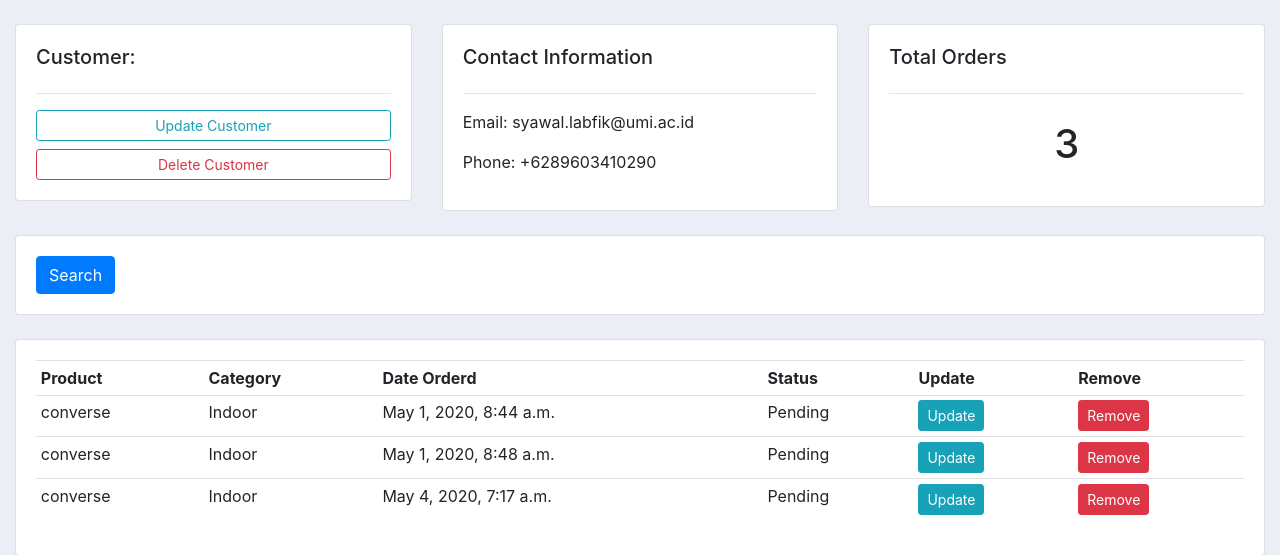
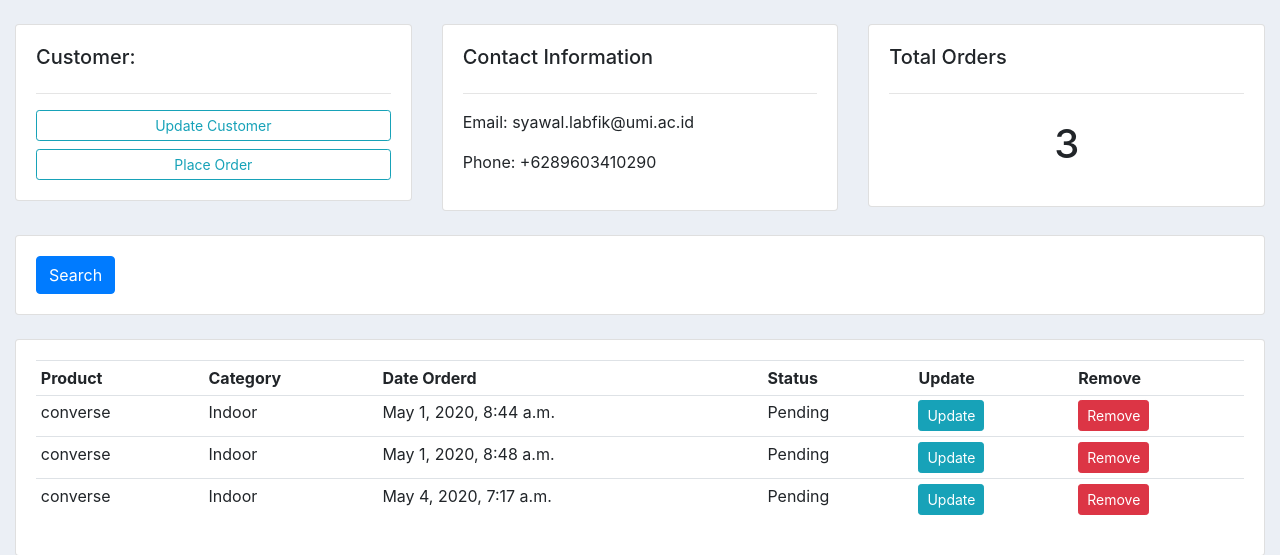
Before and after one commit to DhanrajNectar/19-Forgot-Password-Django101, a Django app: page /customer/1/ in a window 1280 px wide. Shown: the part 59-614 px from the top of the page. Run offline with Django 3.2, Linux system fonts and the light colour scheme; data comes from the database, SQL or seed files in the repository; both versions use the stored data as it was after the commit; some libraries are stand-ins or nearby versions.

Commit message:
inline formset

```diff
--- a/django101/accounts/templates/accounts/customer.html
+++ b/django101/accounts/templates/accounts/customer.html
@@ -10,8 +10,7 @@
 			<h5>Customer:</h5>
 			<hr>
 			<a class="btn btn-outline-info  btn-sm btn-block" href="">Update Customer</a>
-			<a class="btn btn-outline-danger  btn-sm btn-block" href="">Delete Customer</a>
-
+			<a class="btn btn-outline-info  btn-sm btn-block" href="{% url 'create_order' customer.id %}">Place Order</a>
 		</div>
 	</div>
 
--- a/django101/accounts/templates/accounts/dashboard.html
+++ b/django101/accounts/templates/accounts/dashboard.html
@@ -34,7 +34,7 @@
 		<h5>LAST 5 ORDERS</h5>
 		<hr>
 		<div class="card card-body">
-			<a class="btn btn-primary  btn-sm btn-block" href="{% url 'create_order' %}">Create Order</a>
+{#			<a class="btn btn-primary  btn-sm btn-block" href="{% url 'create_order' %}">Create Order</a>#}
 			<table class="table table-sm">
 				<tr>
 					<th>Product</th>
--- a/django101/accounts/templates/accounts/order_form.html
+++ b/django101/accounts/templates/accounts/order_form.html
@@ -6,7 +6,11 @@
 		<div class="card card-body">
 			<form action="" method="POST">
 				{% csrf_token %}
-				{{form}}
+				{{ form.management_form }}
+				{% for field in form %}
+					{{field}}
+					<hr>
+				{% endfor %}
 				<input type="submit" name="Submit">
 			</form>
 		</div>
--- a/django101/accounts/urls.py
+++ b/django101/accounts/urls.py
@@ -5,7 +5,7 @@ urlpatterns = [
     path('', views.dashboard, name="dashboard"),
     path('product/', views.products, name="products"),
     path('customer/<str:pk_test>/', views.customer, name="customer"),
-    path('create_order/', views.createOrder, name='create_order'),
+    path('create_order/<str:pk>/', views.createOrder, name='create_order'),
     path('update_order/<str:pk>/', views.updateOrder, name="update_order"),
     path('delete_order/<str:pk>/', views.delete_order, name="delete_order"),
 
--- a/django101/accounts/views.py
+++ b/django101/accounts/views.py
@@ -1,20 +1,24 @@
+from django.forms import inlineformset_factory
 from django.shortcuts import render, redirect
 from django.http import HttpResponse
 
 from .forms import OrderForm
 from .models import *
 
+
 # Create your views here.
 
 def home(request):
     return render(request, 'accounts/home.html')
 
+
 def products(request):
     products = Product.objects.all()
     return render(request, 'accounts/products.html', {'products': products})
 
+
 def customer(request, pk_test):
-    customer = Customer.objects.get(id = pk_test)
+    customer = Customer.objects.get(id=pk_test)
     orders = customer.order_set.all()
     order_count = orders.count()
 
@@ -40,17 +44,22 @@ def dashboard(request):
     }
     return render(request, 'accounts/dashboard.html', context)
 
-def createOrder(request):
-    form = OrderForm()
+
+def createOrder(request, pk):
+    OrderFormSet = inlineformset_factory(Customer, Order, fields=('product', 'status'), extra=10)
+    customer = Customer.objects.get(id=pk)
+    formset = OrderFormSet(queryset=Order.objects.none(), instance=customer)
+
     if request.method == 'POST':
         # print('Printing POST:', request.POST)
-        form = OrderForm(request.POST)
-        if form.is_valid():
-            form.save()
+        formset = OrderFormSet(request.POST, instance=customer)
+        if formset.is_valid():
+            formset.save()
             return redirect('/')
 
-    context = {'form': form}
+    context = {'form': formset}
     return render(request, 'accounts/order_form.html', context)
+
 
 def updateOrder(request, pk):
     order = Order.objects.get(id=pk)
@@ -65,9 +74,10 @@ def updateOrder(request, pk):
     context = {'form': form}
     return render(request, 'accounts/order_form.html', context)
 
+
 def delete_order(request, pk):
     order = Order.objects.get(id=pk)
-    if request.method=='POST':
+    if request.method == 'POST':
         order.delete()
         return redirect('/')
 
```
Also changed, not shown: django101/db.sqlite3.
